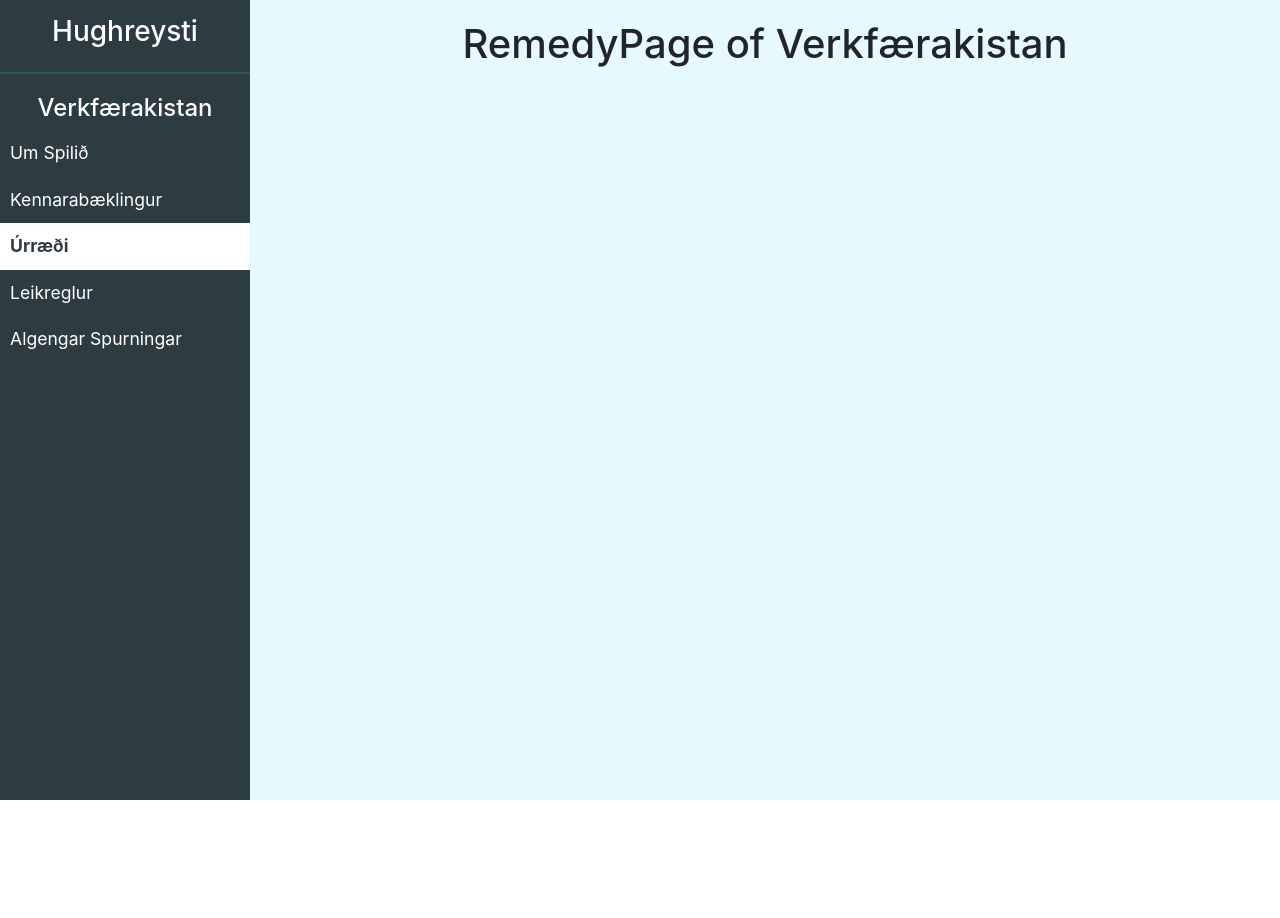
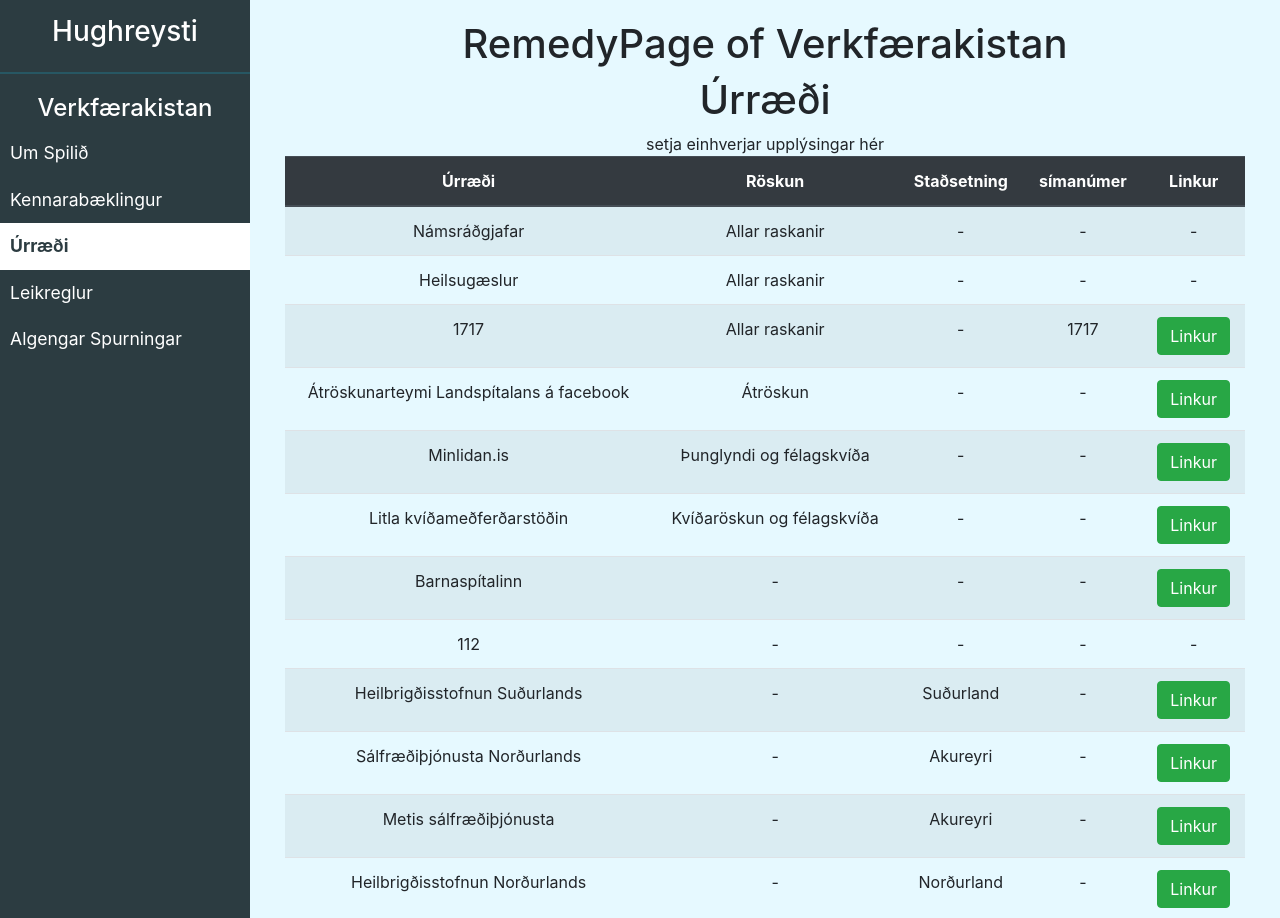
Before and after one commit to maggifs/Hughreysti, a React (Create React App) app: page /verkfaerakistan/remedy in a window 1280 px wide. Shown: the top 918 px of the page. Before the commit the page ends 800 px from the top, so only its background shows below. Built offline with nearby package versions, Linux system fonts and the light colour scheme.

Commit message:
remedy data added and table, need to add better data for remedy, other minor updates

```diff
--- a/src/App.css
+++ b/src/App.css
@@ -59,10 +59,12 @@
 .hughreystiStaff ul{
   padding: 0% 3%;
 }
+
 .hughreystiStaff div {
   padding-bottom: 3%;
 }
 
+/* Styles for Verkfærrakistan button */
 .cta {
   position: relative;
   margin: auto;
@@ -76,7 +78,8 @@
   left: 0;
   display: block;
   border-radius: 28px;
-  background: rgba(255, 171, 157,.5);
+  /*background: rgba(255, 171, 157,.5);*/
+  background: rgba(250, 145, 55,.5);
   width: 56px;
   height: 56px;
   transition: all .3s ease;
@@ -104,7 +107,8 @@
 }
 .cta:hover:before {
   width: 100%;
-  background: rgba(255, 171, 157,1)
+  /*background: rgba(255, 171, 157,1);*/
+  background: rgba(250, 145, 55,1);
 }
 .cta:hover svg {
   transform: translateX(0)
--- a/src/components/views/Verkfaerakistan/Remedy/index.jsx
+++ b/src/components/views/Verkfaerakistan/Remedy/index.jsx
@@ -1,9 +1,52 @@
 import React from 'react';
+import Data from '../../../../data/data.json';
 
 function Remedy() {
+  let remedy;
+  Data.map((remedyDetail)=>{ return remedy = (remedyDetail.remedy.remedy)});
+  console.log(remedy)
   return (
     <div className="App container">
       <h1>RemedyPage of Verkfærakistan</h1>
+      <h1>Úrræði</h1>
+      <span>setja einhverjar upplýsingar hér</span>
+      <table className="table table-striped">
+        <thead className="thead-dark">
+          <tr>
+            <th>Úrræði</th>
+            <th>Röskun</th>
+            <th>Staðsetning</th>
+            <th>símanúmer</th>
+            <th>Linkur</th>
+          </tr>
+        </thead>
+        <tbody>
+        {remedy.map((item, index)=>{
+          if(item.link === "") {
+            return (
+              <tr key={index}>
+                <td>{item.title}</td>
+                <td>{item.disorder}</td>
+                <td>{item.location}</td>
+                <td>{item.phone}</td>
+                <td>-</td>
+              </tr>
+            )
+          }
+          else {
+            return (
+              <tr key={index}>
+                <td>{item.title}</td>
+                <td>{item.disorder}</td>
+                <td>{item.location}</td>
+                <td>{item.phone}</td>
+                <td><a className="btn btn-success" href={item.link} role="button">Linkur</a></td>
+              </tr>
+            )
+          }
+        })}
+        </tbody>
+      </table>
     </div>
   );
 }
--- a/src/data/data.json
+++ b/src/data/data.json
@@ -26,7 +26,113 @@
 			]
 		},
 		"remedy": {
-
+			"remedy": [
+				{
+					"title": "Námsráðgjafar",
+					"disorder": "Allar raskanir",
+					"location": "-",
+					"link": "",
+					"phone": "-"
+				},
+				{
+					"title": "Heilsugæslur",
+					"disorder": "Allar raskanir",
+					"location": "-",
+					"link": "",
+					"phone": "-"
+				},
+				{
+					"title": "1717",
+					"disorder": "Allar raskanir",
+					"location": "-",
+					"link": "https://www.raudikrossinn.is/hvad-gerum-vid/hjalparsiminn-1717/",
+					"phone": "1717"
+				},
+				{
+					"title": "Átröskunarteymi Landspítalans á facebook",
+					"disorder": "Átröskun",
+					"location": "-",
+					"link": "https://www.facebook.com/atroskunlsh/",
+					"phone": "-"
+				},
+				{
+					"title": "Minlidan.is",
+					"disorder": "Þunglyndi og félagskvíða",
+					"location": "-",
+					"link": "https://www.minlidan.is",
+					"phone": "-"
+				},
+				{
+					"title": "Litla kvíðameðferðarstöðin",
+					"disorder": "Kvíðaröskun og félagskvíða",
+					"location": "-",
+					"link": "https://www.litlakms.is",
+					"phone": "-"
+				},
+				{
+					"title": "Barnaspítalinn",
+					"disorder": "-",
+					"location": "-",
+					"link": "https://www.landspitali.is/sjuklingar-adstandendur/deildir-og-thjonusta/barnaspitali-hringsins/",
+					"phone": "-"
+				},
+				{
+					"title": "112",
+					"disorder": "-",
+					"location": "-",
+					"link": "",
+					"phone": "-"
+				},
+				{
+					"title": "Heilbrigðisstofnun Suðurlands",
+					"disorder": "-",
+					"location": "Suðurland",
+					"link": "https://www.hsu.is/salfraedithjonusta-barna-og-ungmenna/",
+					"phone": "-"
+				},
+				{
+					"title": "Sálfræðiþjónusta Norðurlands",
+					"disorder": "-",
+					"location": "Akureyri",
+					"link": "https://salfraedithjonusta.is",
+					"phone": "-"
+				},
+				{
+					"title": "Metis sálfræðiþjónusta",
+					"disorder": "-",
+					"location": "Akureyri",
+					"link": "https://www.metis.is",
+					"phone": "-"
+				},
+				{
+					"title": "Heilbrigðisstofnun Norðurlands",
+					"disorder": "-",
+					"location": "Norðurland",
+					"link": "https://www.hsn.is/akureyri/heilsugaesluthjonusta/salfelagsleg-thjonusta",
+					"phone": "-"
+				},
+				{
+					"title": "Heilbrigðisstofnun Vesturlands",
+					"disorder": "-",
+					"location": "Vesturland",
+					"link": "https://www.hve.is/thjonusta/heilsugaeslusvid/salfraedithjonusta/",
+					"phone": "-"
+				},
+				{
+					"title": "Heilbrigðisstofnun Austurlands",
+					"disorder": "-",
+					"location": "Austurland",
+					"link": "https://www.hsa.is/thjonusta/gedheilbrigdi",
+					"phone": "-"
+				},
+				{
+					"title": "template",
+					"disorder": "template",
+					"location": "template",
+					"link": "template",
+					"phone": "template"
+				}
+			]
 		},
 		"gamerules": {
 			"rules": [
```
Also changed, not shown: 1 other file (tests, documents, lock files or other folders).
